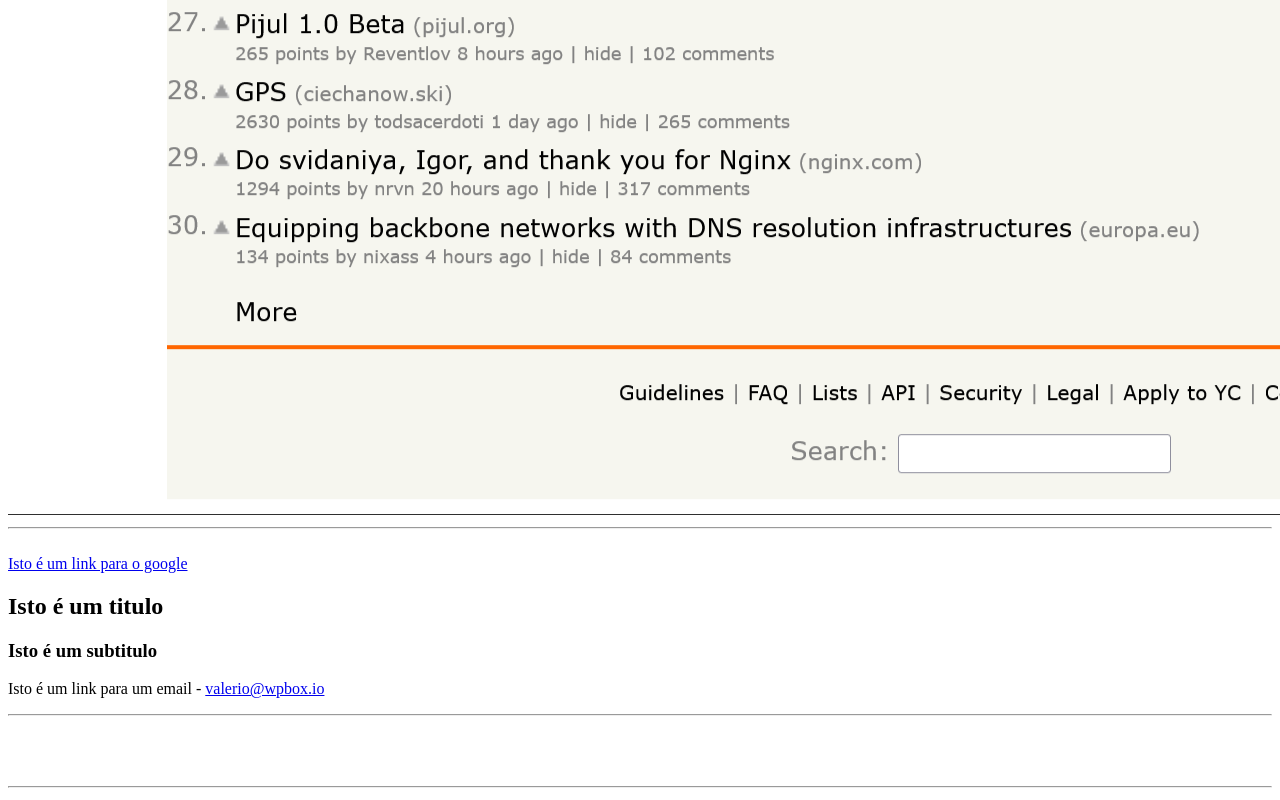
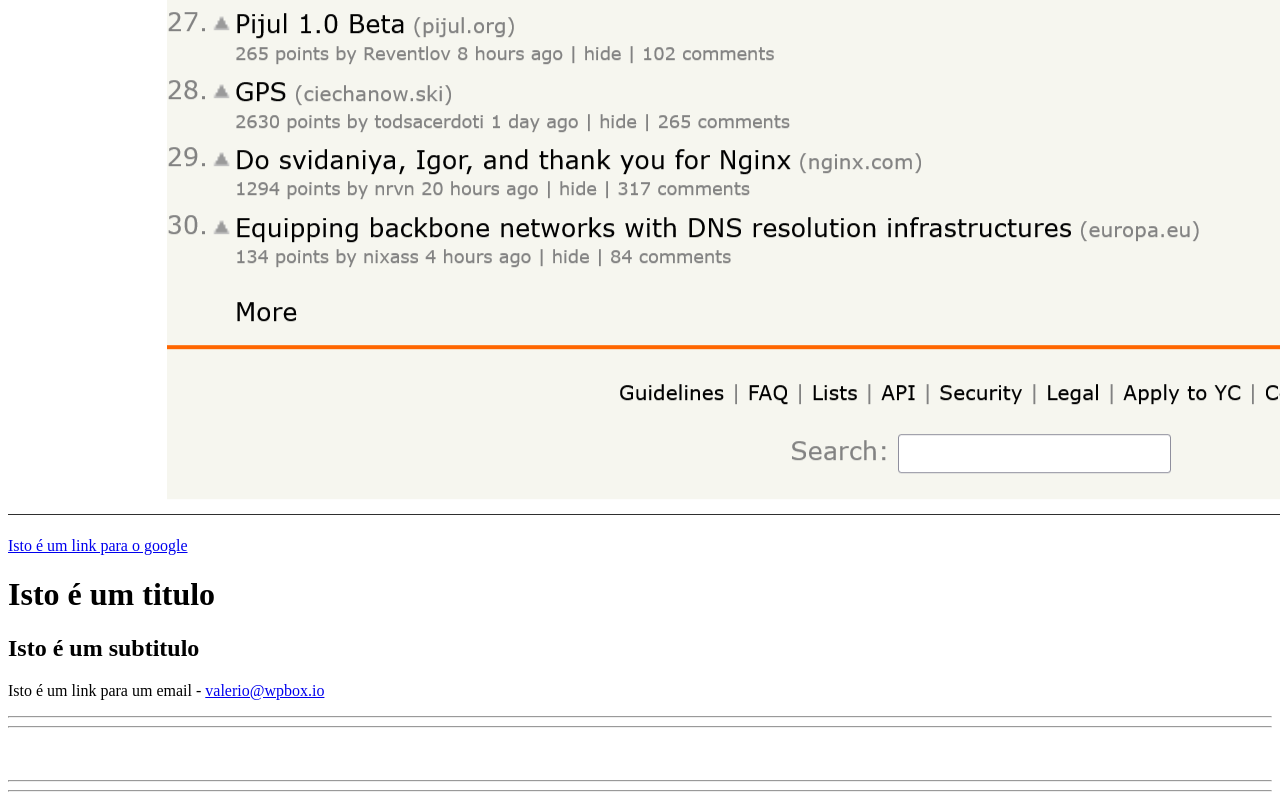
Before and after one commit to Marianassalmeida/HTML, a plain HTML site: page ex2.html in a window 1280 px wide. Shown: the part 2035-2835 px from the top of the page. Drawn offline with Linux system fonts and the light colour scheme.

Commit message:
final touches ex2

```diff
--- a/ex2.html
+++ b/ex2.html
@@ -12,15 +12,17 @@
     <p style="font-weight: bold;">Exemplo: Este texto vai estar a negrito.</p>
     <p>Este é um exemplo de um parágrafo:</p>
     <img src="paginahtml.jpg">
-    <hr><br>
+    <br>
+    <br>
     <a href="https://www.google.com/">Isto é um link para o google</a></p>
-    <h2>Isto é um titulo</h2>
-    <h3>Isto é um subtitulo</h3>
+    <h1>Isto é um titulo</h1>
+    <h2>Isto é um subtitulo</h2>
     <p>Isto é um link para um email - <a href="mailto:valerio@wpbox.io">valerio@wpbox.io</a></p>
+    <hr>
     <hr>
     <br>
     <br>
-    <br>
+    <hr>
     <hr>
 </body>
 </html>
```
